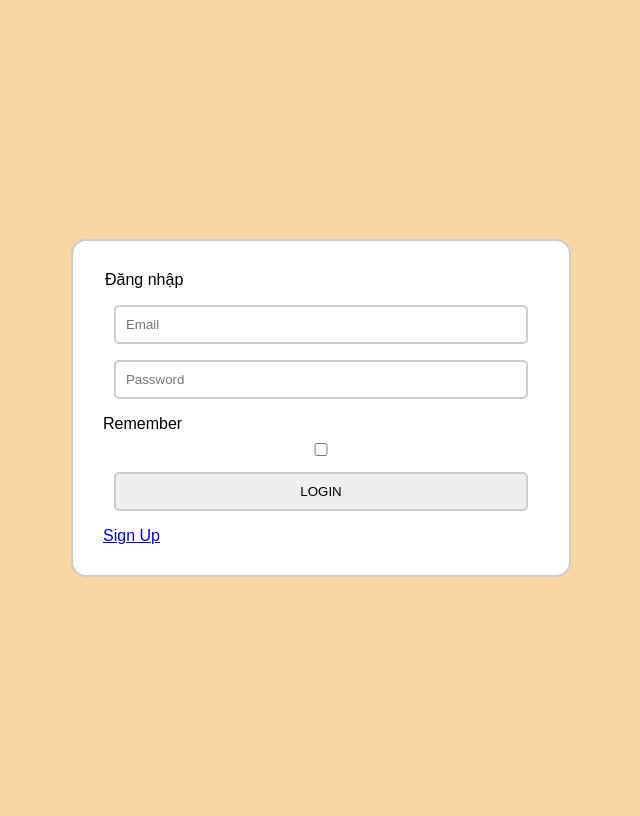
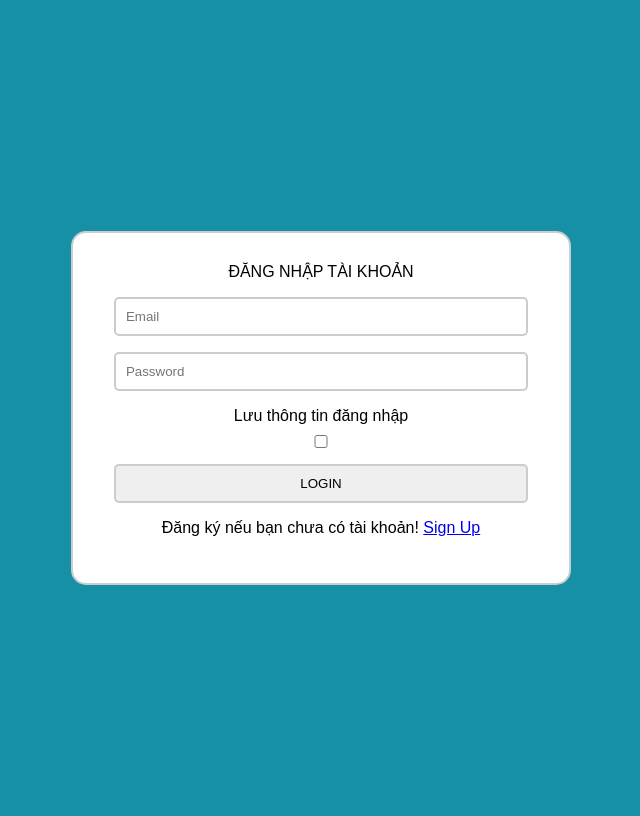
Before and after one commit to trileeee/baitapnhomLTWEB, a PHP site: page /views/login.php in a window 1280 px wide. Shown: the whole page, without its empty margins (319-959 px from the left). Run offline with PHP 8.4, Linux system fonts and the light colour scheme.

Commit message:
Update login.php

```diff
--- a/views/login.php
+++ b/views/login.php
@@ -1,5 +1,5 @@
 <?php
-
+    session_start();
         If(!empty($_POST))
         {
             //echo "<pre>";
@@ -85,7 +85,7 @@
         <meta charset="UTF-8">
     <style>
         body {
-            background: #FAD6A5;
+            background: #1690A7;
             display: flex;
             justify-content: center;
             align-items: center;
@@ -104,8 +104,8 @@
             padding: 30px;
             background: #fff;
             border-radius: 15px;
+            text-align: center;
         }
-
 
         input {
             display: block;
@@ -115,7 +115,6 @@
             margin: 10px auto;
             border-radius: 5px;
         }
-
         button {
             float: right;
             background: #555;
@@ -125,6 +124,7 @@
             margin-right: 10px;
             border: none;
         }
+
         button:hover{
             opacity: .7;
         }
@@ -136,20 +136,13 @@
         border-radius: 5px;
         margin: 20px auto;
         }
-
-        h1 {
-            text-align: center;
-            color: #fff;
-        }
-
-33
         </style>
     </head>
 <body>
-    <section class="container fluid loginn">
+
     <form name="form" method="post" action="login.php">
 
-            <legend>Đăng nhập</legend>
+            <legend>ĐĂNG NHẬP TÀI KHOẢN</legend>
 
             <p><input type="email" name="email" value="<?php echo $email ?>"
                      placeholder="Email" pattern="[a-z0-9._%+-]+@[a-z0-9.-]+\.[a-z]{2,}$" title="characters@characters.domain"  required></p>
@@ -157,16 +150,17 @@
             <p><input type="password" name="pass" value="<?php echo $pass ?>"
               placeholder="Password"  required></p>
 
-            Remember<input type="checkbox" name="Remember" value="1">
+            <label for= "remember"> Lưu thông tin đăng nhập </label>
+            <input type="checkbox" name="Remember" value="1">
 
             <p><input type="submit" name="login" value="LOGIN"></p>
 
-            <a href=Register.php> Sign Up </a>
+            <center><p>Đăng ký nếu bạn chưa có tài khoản! <a href=Register.php> Sign Up </a></p></center>
     </form>
 
    <?php } ?>
 
-   </section>
+
 
 </body>
 </html>
```
